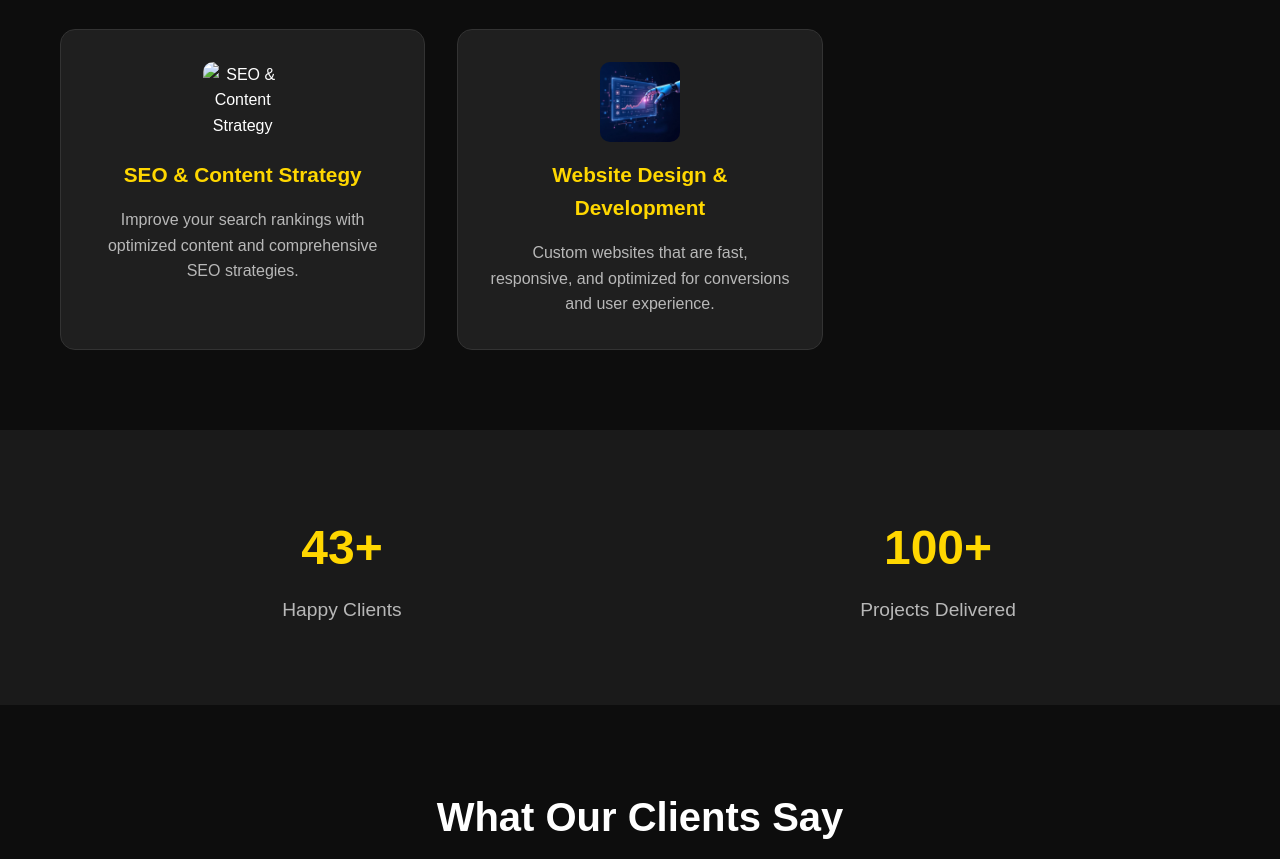
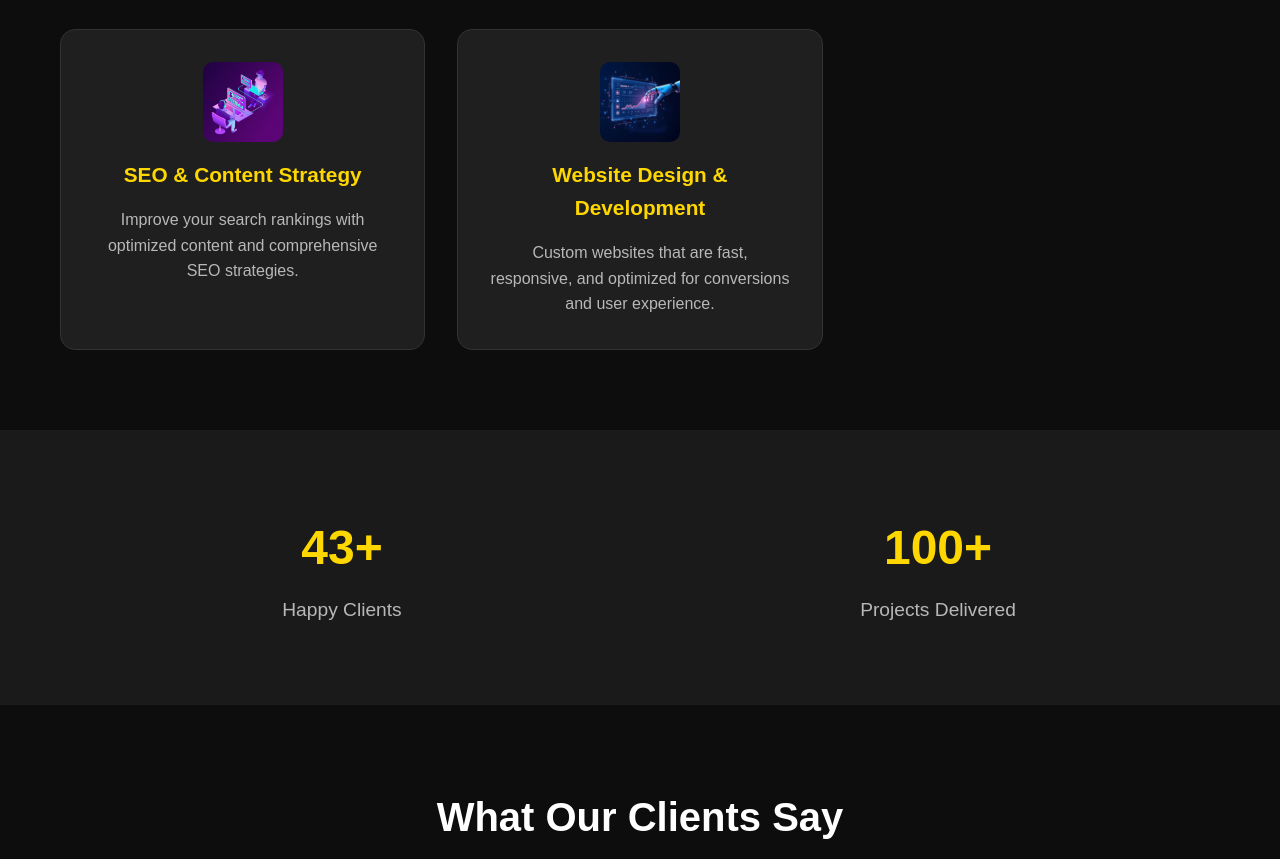
Before and after one commit to Vansh975-ai/Vansh-Chauhan-Resume, a plain HTML site: page index.html in a window 1280 px wide. Shown: the part 2078-2937 px from the top of the page. Drawn offline with Linux system fonts and the light colour scheme.

Commit message:
Update index.html

```diff
--- a/index.html
+++ b/index.html
@@ -113,7 +113,7 @@
                 </div>
                 <div class="service-card animate-on-scroll">
                     <div class="service-image">
-                        <img src="/images/seo.jpg" alt="SEO & Content Strategy" />
+                        <img src="original-55d995ddf4e480b45adf7e19729879a0.webp" alt="SEO & Content Strategy" />
                     </div>
                     <h3>SEO & Content Strategy</h3>
                     <p>Improve your search rankings with optimized content and comprehensive SEO strategies.</p>
```
